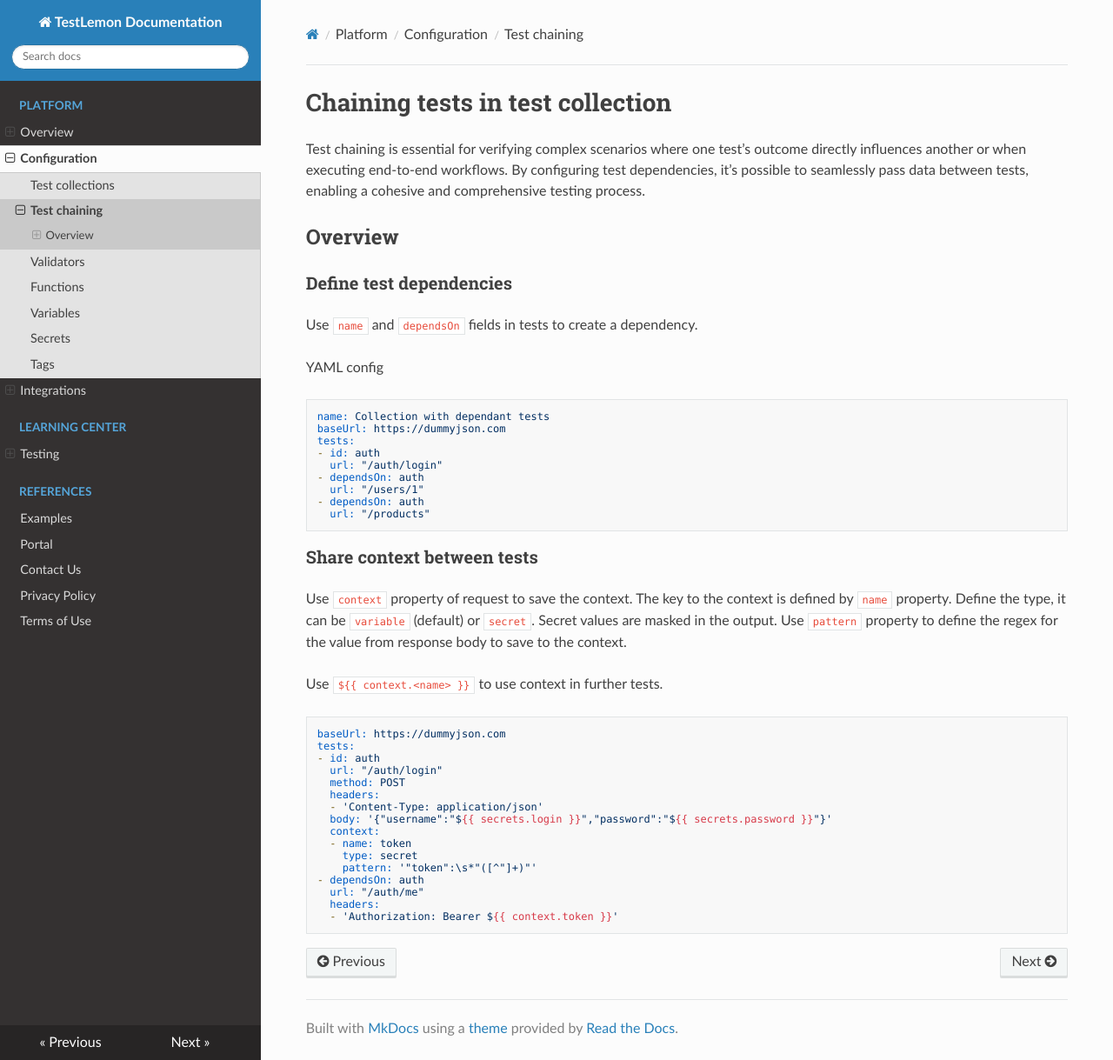
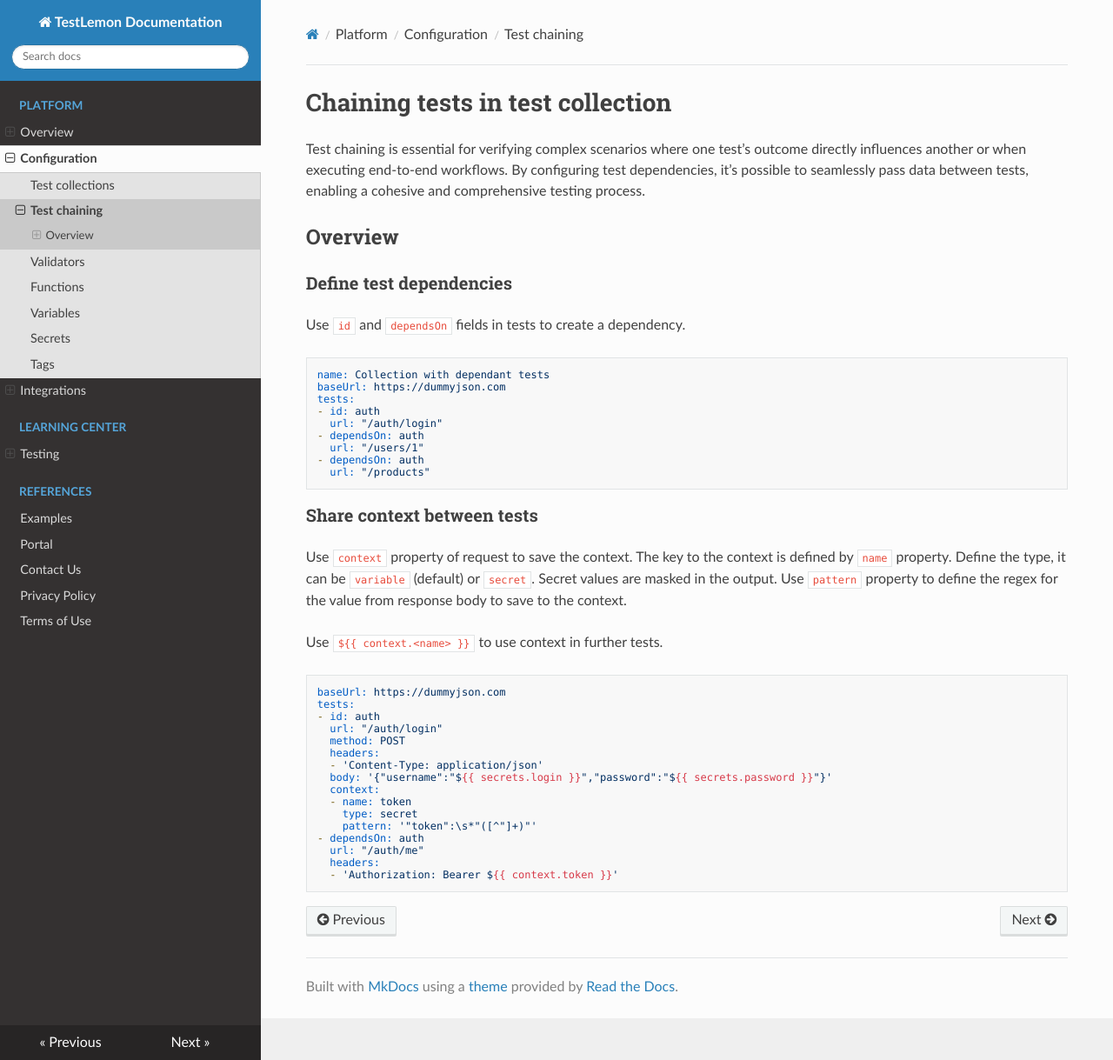
Before and after one commit to itbusina/testlemon-docs, an MkDocs documentation site: the page built from docs/docs/pages/platform/configuration/test-chaining.md, in a window 1280 px wide and 1219 px high. Shown: the whole window at 87% size. Built offline with MkDocs 1.6.1, drawn with Linux system fonts in a browser that asks for light colours; nearby versions of some CDN libraries.

Commit message:
Fixed some issues

````diff
--- a/docs/docs/pages/platform/configuration/test-chaining.md
+++ b/docs/docs/pages/platform/configuration/test-chaining.md
@@ -6,9 +6,8 @@ Test chaining is essential for verifying complex scenarios where one test’s ou
 
 ### Define test dependencies
 
-Use ```name``` and ```dependsOn``` fields in tests to create a dependency.
+Use ```id``` and ```dependsOn``` fields in tests to create a dependency.
 
-YAML config
 ```yaml
 name: Collection with dependant tests
 baseUrl: https://dummyjson.com
````
